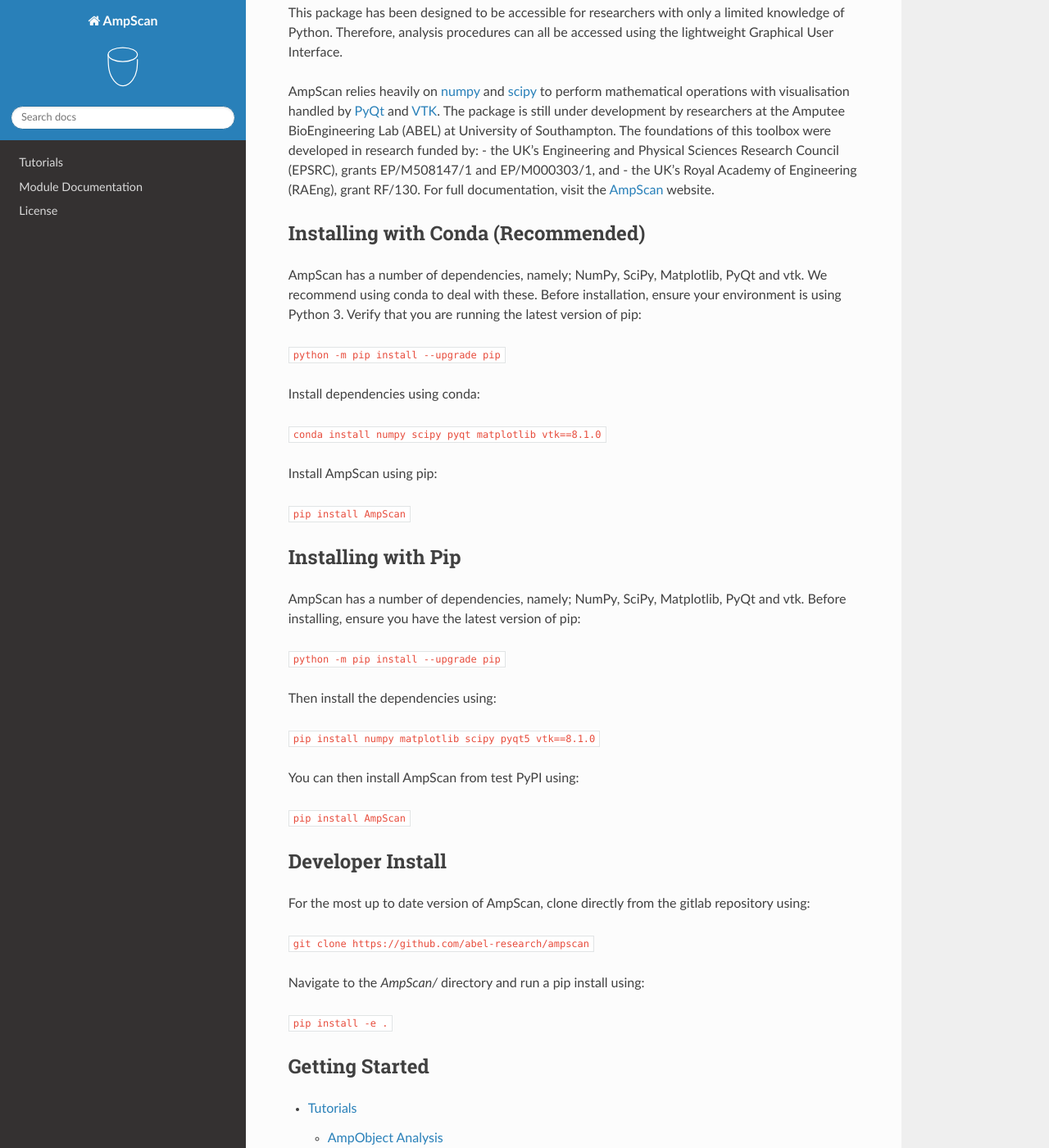
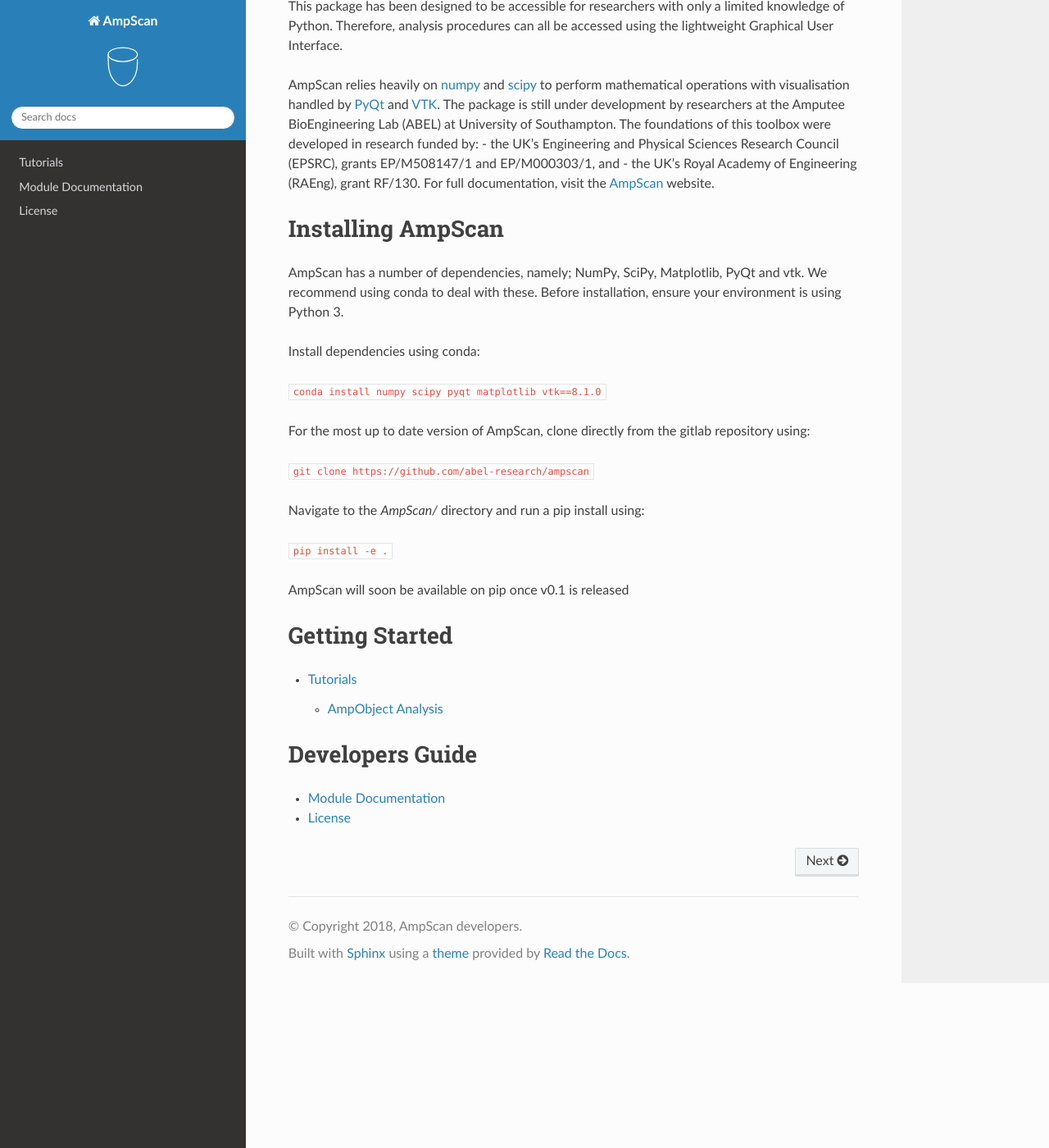
Before and after one commit to abel-research/ampscan, a Sphinx documentation site: the page built from docs/index.rst, in a window 1280 px wide and 1400 px high, scrolled down 691 px. Shown: the whole window at 82% size. Built offline with Sphinx 7.4.7 and the Read the Docs theme 2.0.0, drawn with Linux system fonts in a browser that asks for light colours; pages that are not in the unit, such as notebooks, are missing from menus; some of the changed text lies outside the part shown.

Commit message:
Updated docs index

```diff
--- a/docs/index.rst
+++ b/docs/index.rst
@@ -1,10 +1,6 @@
-.. image:: AmpScanlogo.svg
-   :width: 30%
+.. image:: ampscan_header.svg
+   :width: 100%
    :align: center
-
-
-AmpScan
-=======
 
 AmpScan is an open-source Python package for analysis and visualisation of digitised surface scan data,
 specifically for applications within Prosthetics and Orthotics (P&O), with an aim to improve evidence-
@@ -32,43 +28,15 @@
 .. _VTK: https://www.vtk.org/
 .. _AmpScan: https://ampscan.readthedocs.io/en/latest/
 
-Installing with Conda (Recommended)
------------------------------------
+Installing AmpScan
+-------------------
 
 AmpScan has a number of dependencies, namely; NumPy, SciPy, Matplotlib, PyQt and vtk. We recommend using
-conda to deal with these. Before installation, ensure your environment is using Python 3. Verify that
-you are running the latest version of pip:
-
-``python -m pip install --upgrade pip``
+conda to deal with these. Before installation, ensure your environment is using Python 3.
 
 Install dependencies using conda:
 
 ``conda install numpy scipy pyqt matplotlib vtk==8.1.0``
-
-Install AmpScan using pip:
-
-``pip install AmpScan``
-
-
-Installing with Pip
--------------------
-
-AmpScan has a number of dependencies, namely; NumPy, SciPy, Matplotlib, PyQt and vtk. Before
-installing, ensure you have the latest version of pip:
-
-``python -m pip install --upgrade pip``
-
-Then install the dependencies using:
-
-``pip install numpy matplotlib scipy pyqt5 vtk==8.1.0``
-
-You can then install AmpScan from test PyPI using:
-
-``pip install AmpScan``
-
-
-Developer Install
------------------
 
 For the most up to date version of AmpScan, clone directly from the gitlab repository using:
 
@@ -77,6 +45,8 @@
 Navigate to the `AmpScan/` directory and run a pip install using:
 
 ``pip install -e .``
+
+AmpScan will soon be available on pip once v0.1 is released
 
 
 Getting Started
```
